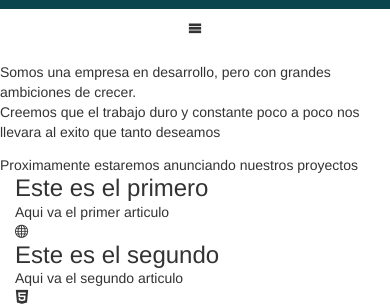
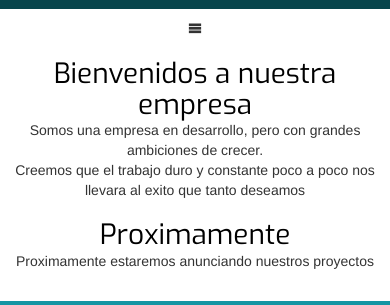
Before and after one commit to geinerjv/Estudios-Tal-Tal, a plain HTML site: page index.html in a window 390 px wide. Shown: the part 74-379 px from the top of the page. Drawn offline with Linux system fonts and the light colour scheme; files whose address does not match are found by name.

Commit message:
Se agregan estilos a la hoja de estilos principal

```diff
--- a/css/estilos.css
+++ b/css/estilos.css
@@ -47,13 +47,22 @@ nav ul li a:hover{
 	text-decoration: none;
 }
 
-.rosado{
-	background: pink;
+.padding-perso{
+	padding: 10px;
 }
 
-.amarillo{
-	background: yellow;
-	margin: 0;
+.personal-estilo h6{
+	text-align: left;
+	font-size: 2em;
+	color: black;
+}
+
+.formato-trio span{
+	display: block;
+	text-align: center;
+	font-size: 50px;
+	color: #3daedb;
+	margin-top: 5px;
 }
 
 #btn-menu{
@@ -64,10 +73,36 @@ nav ul li a:hover{
 	padding: 10px;
 }
 
+#banner{
+	margin-top: 20px;
+	display: flex;
+	justify-content:space-around;
+	background: #1595A3;
+	padding: 10px;
+	color: white;
+}
+
+@media (max-width:1199px) {
+	.personal-estilo h6, p{
+		text-align: center;
+	}
+}
 
 @media(max-width:900px) {
 	header, nav{
 		width: 100%;
+	}
+}
+
+@media (max-width:670px) {
+	#banner{
+		flex-direction:column;
+	}
+	#banner h3,p{
+		text-align: center;
+	}
+	.formato-trio{
+		margin-bottom: 20px;
 	}
 }
 
@@ -84,4 +119,5 @@ nav ul li a:hover{
 		text-align: center;
 		padding: 10px;
 	}
+
 }
```
